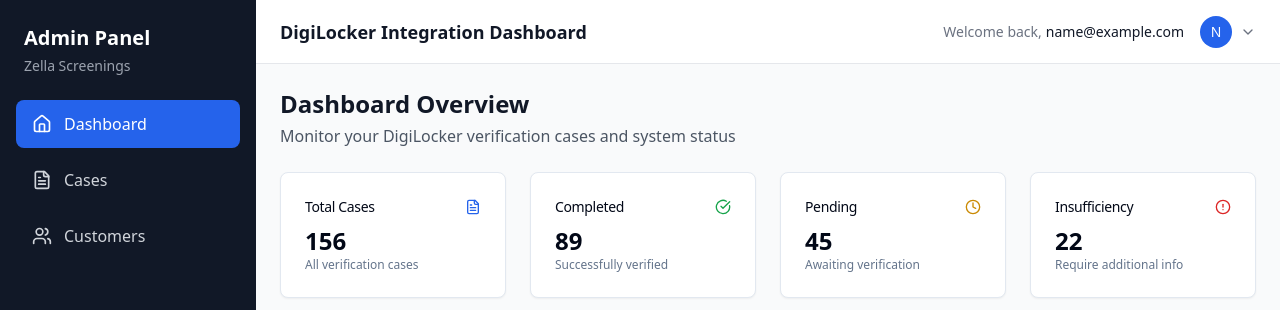
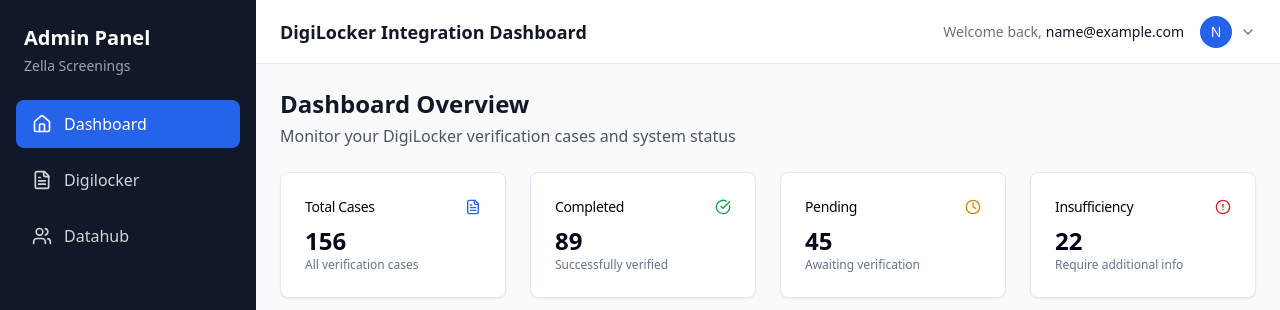
Before and after one commit to zellascreeningsdigi-spec/zella-admin-panel, a React (Create React App) app: page /dashboard in a window 1280 px wide. Shown: the top 310 px of the page. Built offline with nearby package versions, Linux system fonts and the light colour scheme; sample sign-in values are in the browser's storage.

Commit message:
Changed LAbels

```diff
--- a/src/components/Layout/Sidebar.tsx
+++ b/src/components/Layout/Sidebar.tsx
@@ -13,8 +13,8 @@
 
   const allMenuItems = [
     { id: 'dashboard', label: 'Dashboard', icon: Home, roles: ['super-admin', 'admin', 'operator', 'viewer'] },
-    { id: 'Digilocker', label: 'Cases', icon: FileText, roles: ['super-admin', 'admin', 'operator', 'viewer'] },
-    { id: 'DataHub', label: 'Customers', icon: Users, roles: ['super-admin', 'admin', 'operator', 'viewer', 'customer'] },
+    { id: 'Digilocker', label: 'Digilocker', icon: FileText, roles: ['super-admin', 'admin', 'operator', 'viewer'] },
+    { id: 'DataHub', label: 'Datahub', icon: Users, roles: ['super-admin', 'admin', 'operator', 'viewer', 'customer'] },
   ];
 
   // Filter menu items based on user role
```
